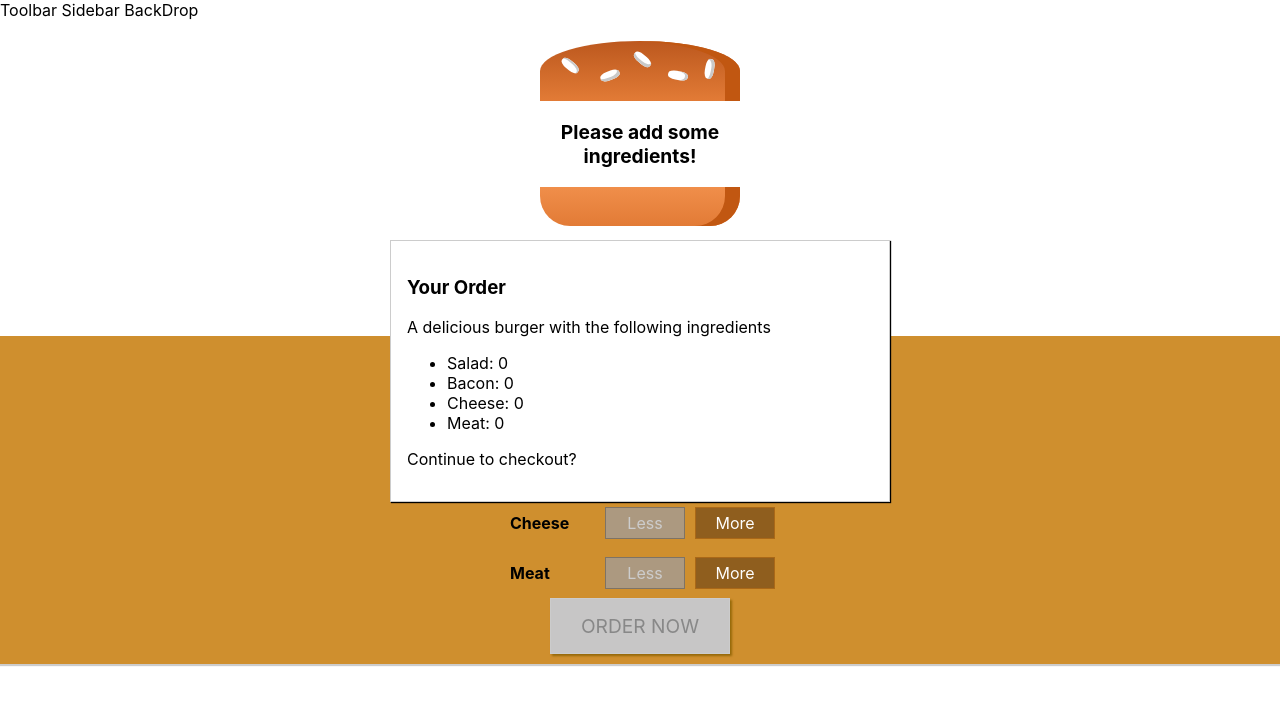
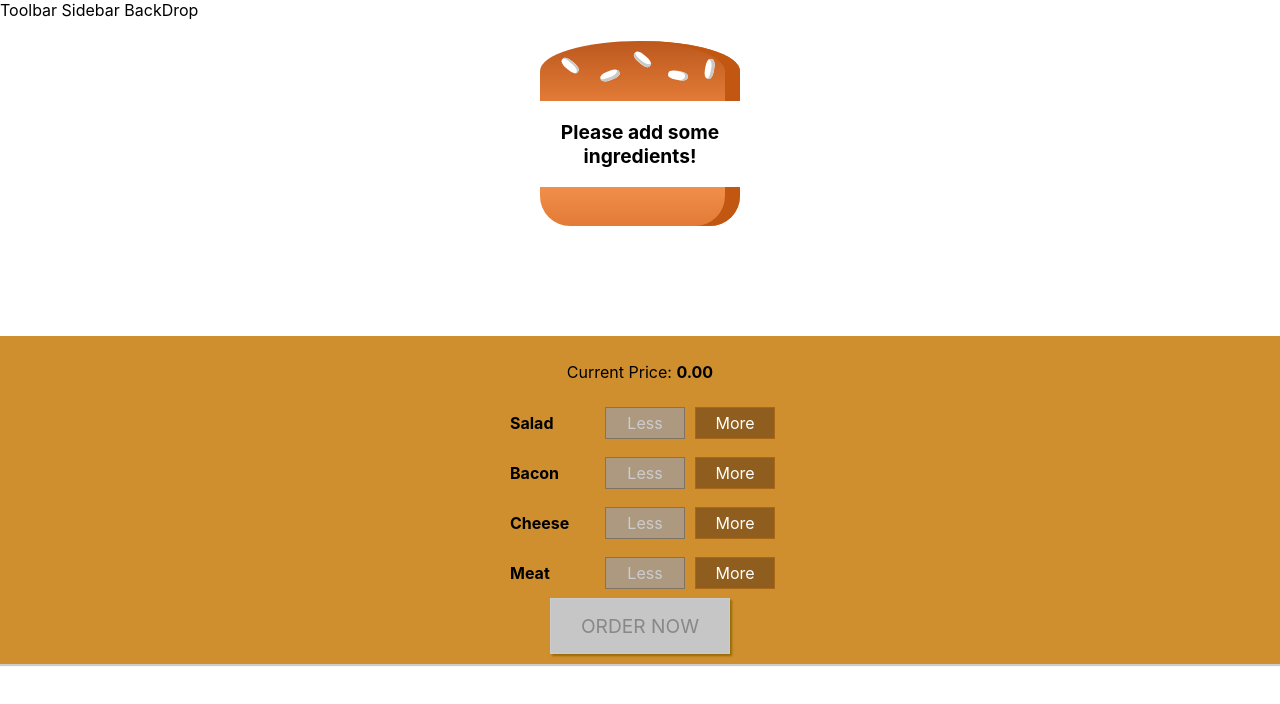
Before and after one commit to Nayeem-XTREME/BurgerBuilder, a React (Create React App) app: page / in a window 1280 px wide. Shown: the top 704 px of the page. Built offline with nearby package versions, Linux system fonts and the light colour scheme.

Commit message:
Showing and hiding the modal

```diff
--- a/src/components/Burger/BuildControls/BuildControls.js
+++ b/src/components/Burger/BuildControls/BuildControls.js
@@ -10,7 +10,7 @@ const controls = [
     { label: 'Meat', type: 'meat' },
 ]
 
-export default function BuildControls({ingredientAdded, ingredientRemoved, disabled, price, purchaseable}) {
+export default function BuildControls({ingredientAdded, ingredientRemoved, disabled, price, purchaseable, ordered}) {
     return (
         <div className={styles.BuildControls}>
             <p>Current Price: <strong>{price.toFixed(2)}</strong></p>
@@ -23,7 +23,9 @@ export default function BuildControls({ingredientAdded, ingredientRemoved, disab
                     disabled={disabled[x.type]}
                 />
             )}
-            <button className={styles.OrderButton} disabled={!purchaseable}>ORDER NOW</button>
+            <button className={styles.OrderButton} disabled={!purchaseable} onClick={ordered}>
+                ORDER NOW
+            </button>
         </div>
     )
 }
--- a/src/components/UI/Modal/Modal.js
+++ b/src/components/UI/Modal/Modal.js
@@ -3,7 +3,10 @@ import styles from './Modal.module.css'
 
 export default function Modal(props) {
     return (
-        <div className={styles.Modal}>
+        <div className={styles.Modal} style = {{
+            transform: props.show ? 'translateY(0)' : 'translateY(-100vh)',
+            opacity: props.show ? '1' : '0'
+        }}>
             {props.children}
         </div>
     )
--- a/src/containers/BurgerBuilder/BurgerBuilder.js
+++ b/src/containers/BurgerBuilder/BurgerBuilder.js
@@ -20,7 +20,8 @@ export default class BurgerBuilder extends Component {
             meat: 0
         },
         totalPrice: 0,
-        purchaseable: false
+        purchaseable: false,
+        placeOrder: false
     }
 
     updatePurchaseState = (ingredients) => {
@@ -76,6 +77,10 @@ export default class BurgerBuilder extends Component {
         this.updatePurchaseState(updatedIngredients);
     }
 
+    purchaseHandler = () => {
+        this.setState({placeOrder: true});
+    }
+
     render() {
 
         const disabledInfo = {
@@ -88,7 +93,7 @@ export default class BurgerBuilder extends Component {
 
         return (
             <div>
-                <Modal>
+                <Modal show={this.state.placeOrder}>
                     <OrderSummery ingredients={this.state.ingredients}/>
                 </Modal>
                 <Burger ingredients={this.state.ingredients}/>
@@ -98,6 +103,7 @@ export default class BurgerBuilder extends Component {
                     disabled={disabledInfo}
                     price={this.state.totalPrice}
                     purchaseable={this.state.purchaseable}
+                    ordered={this.purchaseHandler}
                 />
             </div>
         )
```
